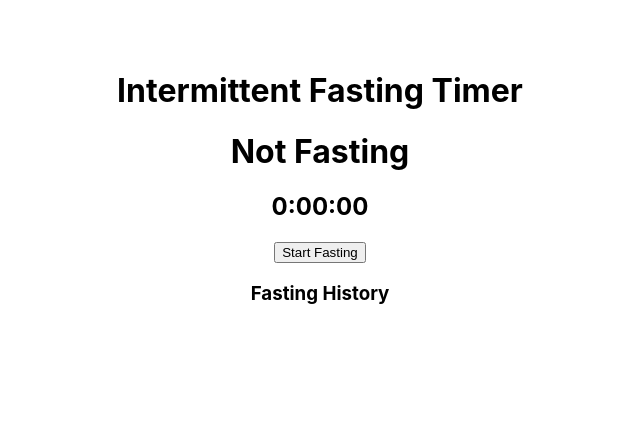
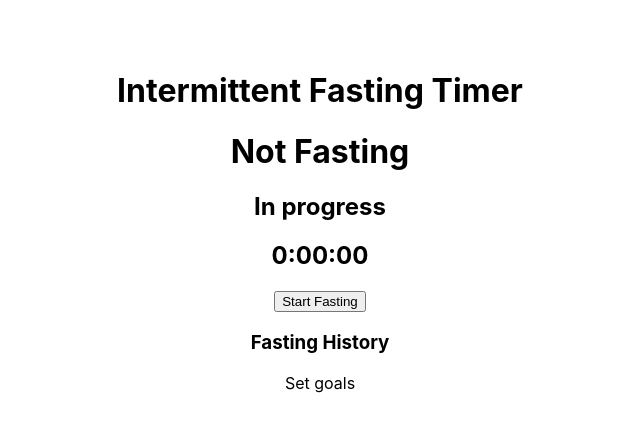
Before and after one commit to xiongjohn/fasting-tracker, a React (Create React App) app: page / in a window 1280 px wide. Shown: the top 432 px of the page, without its empty margins (320-960 px from the left). Built offline with nearby package versions, Linux system fonts and the light colour scheme.

Commit message:
Moved files into components folders. Added files for new future features, a progress bar and a way to set your daily fasting goal.

```diff
--- a/package.json
+++ b/package.json
@@ -8,7 +8,7 @@
     "@testing-library/user-event": "^13.5.0",
     "react": "^18.3.1",
     "react-dom": "^18.3.1",
-    "react-scripts": "5.0.1",
+    "react-scripts": "^5.0.1",
     "web-vitals": "^2.1.4"
   },
   "scripts": {
--- a/src/App.js
+++ b/src/App.js
@@ -1,4 +1,5 @@
-import Timer from "./Timer";
+import Timer from "./components/Timer";
+import Goals from "./components/Goals";
 import "./App.css";
 
 function App() {
@@ -7,6 +8,7 @@ function App() {
       <div style={{ textAlign: "center", padding: "50px" }}>
         <h1>Intermittent Fasting Timer</h1>
         <Timer />
+        <Goals />
       </div>
     </div>
   );
--- /dev/null
+++ b/src/components/Goals/index.js
@@ -0,0 +1,11 @@
+import React from "react";
+
+const Goals = () => {
+    return (
+        <div>
+            <p>Set goals</p>
+        </div>
+    )
+}
+
+export default Goals
--- /dev/null
+++ b/src/components/ProgressBar/index.js
@@ -0,0 +1,11 @@
+import React from "react";
+
+const ProgressBar = () => {
+
+    return (
+
+            <h2>In progress</h2>
+    )
+}
+
+export default ProgressBar
--- a/src/Timer.js
+++ b/src/components/Timer/index.js
@@ -1,4 +1,5 @@
 import React, { useState, useEffect } from "react";
+import ProgressBar from "../ProgressBar";
 
 const Timer = () => {
   const [seconds, setSeconds] = useState(0);
@@ -102,6 +103,7 @@ const Timer = () => {
   return (
     <div>
       <h1>{isFasting ? "Fasting" : "Not Fasting"}</h1>
+      <ProgressBar />
       <h2>{formatTime(seconds)}</h2>
       {isFasting ? (
         <button onClick={stopFasting}>Stop Fasting</button>
```
Also changed, not shown: public/next.config.mjs (added, +7 -0 lines), 1 other file (tests, documents, lock files or other folders).
